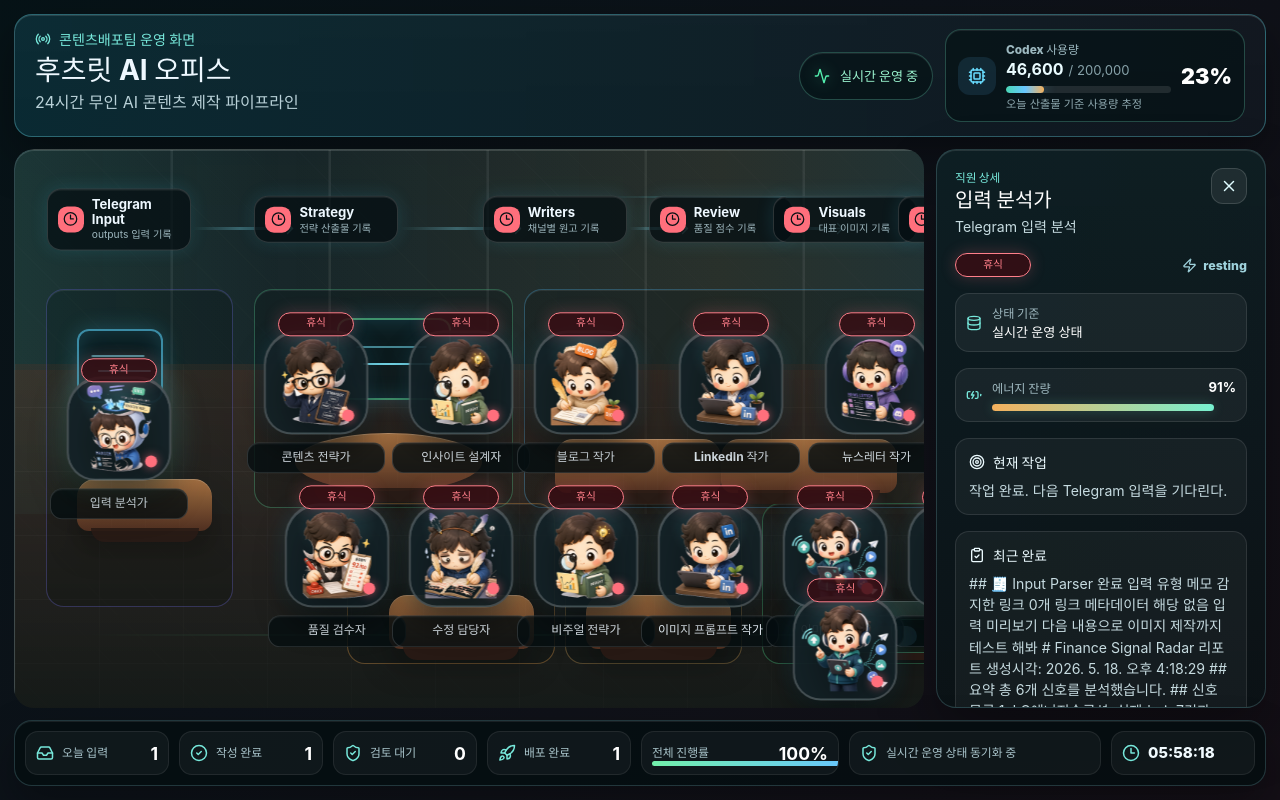
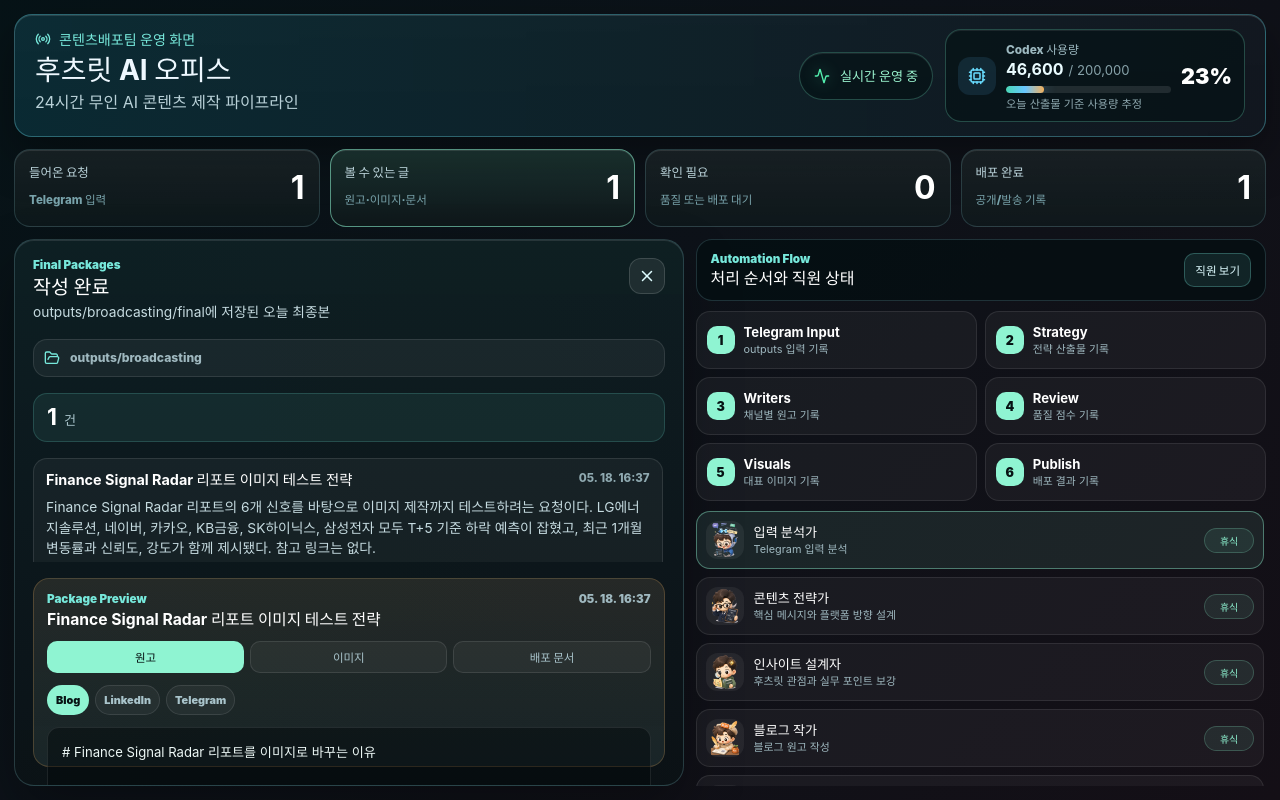
Before and after one commit to reset980reset980/chutzrit-ai-office, a React (Vite) app in the folder apps/office-dashboard/: page / in a window 1280 px wide. Built offline with nearby package versions, Linux system fonts and the light colour scheme.

Commit message:
Simplify office dashboard UX

```diff
--- a/apps/office-dashboard/src/components/OfficeDashboard.tsx
+++ b/apps/office-dashboard/src/components/OfficeDashboard.tsx
@@ -1,27 +1,15 @@
-import { useEffect, useState } from "react";
+import { useState } from "react";
 import type { MetricKey } from "../types";
 import { officeStatus } from "../data/officeStatus";
 import { AgentDetailPanel } from "./AgentDetailPanel";
-import { BottomStatusBar } from "./BottomStatusBar";
 import { MetricDetailPanel } from "./MetricDetailPanel";
 import { OfficeHeader } from "./OfficeHeader";
-import { OfficeMap } from "./OfficeMap";
 
 export function OfficeDashboard() {
   const [selectedAgentId, setSelectedAgentId] = useState(
     officeStatus.agents[0]?.id ?? ""
   );
-  const [selectedMetric, setSelectedMetric] = useState<MetricKey | null>(null);
-  const [now, setNow] = useState(() => new Date());
-
-  useEffect(() => {
-    const interval = window.setInterval(() => {
-      setNow(new Date());
-    }, 1000);
-
-    return () => window.clearInterval(interval);
-  }, []);
-
+  const [selectedMetric, setSelectedMetric] = useState<MetricKey | null>("completed");
   const selectedAgent =
     officeStatus.agents.find((agent) => agent.id === selectedAgentId) ??
     officeStatus.agents[0];
@@ -49,34 +37,110 @@ export function OfficeDashboard() {
         liveStatusAvailable={officeStatus.dataSource.liveStatusAvailable}
       />
 
+      <section className="overview-strip" aria-label="오늘 콘텐츠 상태">
+        <button
+          className={["overview-card", selectedMetric === "inputs" ? "overview-card--active" : ""].join(" ")}
+          type="button"
+          onClick={() => handleSelectMetric("inputs")}
+        >
+          <span>들어온 요청</span>
+          <strong>{officeStatus.metrics.todayInputs}</strong>
+          <small>Telegram 입력</small>
+        </button>
+        <button
+          className={["overview-card", selectedMetric === "completed" ? "overview-card--active" : ""].join(" ")}
+          type="button"
+          onClick={() => handleSelectMetric("completed")}
+        >
+          <span>볼 수 있는 글</span>
+          <strong>{officeStatus.metrics.completedContents}</strong>
+          <small>원고·이미지·문서</small>
+        </button>
+        <button
+          className={["overview-card", selectedMetric === "review" ? "overview-card--active" : ""].join(" ")}
+          type="button"
+          onClick={() => handleSelectMetric("review")}
+        >
+          <span>확인 필요</span>
+          <strong>{officeStatus.metrics.reviewQueue}</strong>
+          <small>품질 또는 배포 대기</small>
+        </button>
+        <button
+          className={["overview-card", selectedMetric === "published" ? "overview-card--active" : ""].join(" ")}
+          type="button"
+          onClick={() => handleSelectMetric("published")}
+        >
+          <span>배포 완료</span>
+          <strong>{officeStatus.metrics.published}</strong>
+          <small>공개/발송 기록</small>
+        </button>
+      </section>
+
       <div className="dashboard-layout">
-        <OfficeMap
-          agents={officeStatus.agents}
-          pipelineStages={officeStatus.pipelineStages}
-          selectedAgentId={selectedAgent?.id ?? ""}
-          onSelectAgent={handleSelectAgent}
-        />
-        {selectedMetric && selectedMetricDetail ? (
+        <section className="workbench-panel" aria-label="콘텐츠 산출물 확인">
+          {selectedMetric && selectedMetricDetail ? (
           <MetricDetailPanel
             dataSource={officeStatus.dataSource}
             detail={selectedMetricDetail}
             metricKey={selectedMetric}
-            onClose={() => setSelectedMetric(null)}
+            onClose={() => setSelectedMetric("completed")}
           />
-        ) : selectedAgent ? (
+          ) : selectedAgent ? (
           <AgentDetailPanel
             agent={selectedAgent}
-            onClose={() => setSelectedAgentId("")}
+            onClose={() => setSelectedMetric("completed")}
           />
-        ) : null}
+          ) : null}
+        </section>
+        <section className="automation-panel" aria-label="자동화 진행 상태">
+          <div className="automation-panel__heading">
+            <div>
+              <span className="agent-detail-panel__eyebrow">Automation Flow</span>
+              <h2>처리 순서와 직원 상태</h2>
+            </div>
+            <button
+              className="automation-panel__reset"
+              type="button"
+              onClick={() => handleSelectAgent(officeStatus.agents[0]?.id ?? "")}
+            >
+              직원 보기
+            </button>
+          </div>
+          <div className="pipeline-checklist" aria-label="콘텐츠 처리 순서">
+            {officeStatus.pipelineStages.map((stage, index) => (
+              <div className={`pipeline-checklist__item pipeline-checklist__item--${stage.status.toLowerCase()}`} key={stage.id}>
+                <span>{index + 1}</span>
+                <div>
+                  <strong>{stage.label}</strong>
+                  <small>{stage.detail}</small>
+                </div>
+              </div>
+            ))}
+          </div>
+          <div className="agent-compact-list" aria-label="직원별 상태">
+            {officeStatus.agents.map((agent) => (
+              <button
+                className={[
+                  "agent-compact-card",
+                  `agent-compact-card--${agent.status.toLowerCase()}`,
+                  selectedAgent?.id === agent.id ? "agent-compact-card--active" : ""
+                ].join(" ")}
+                key={agent.id}
+                type="button"
+                onClick={() => handleSelectAgent(agent.id)}
+              >
+                <img alt="" src={agent.avatar} />
+                <span>
+                  <strong>{agent.name}</strong>
+                  <small>{agent.role}</small>
+                </span>
+                <em>{agent.status === "IDLE" ? "휴식" : agent.status}</em>
+              </button>
+            ))}
+          </div>
+        </section>
       </div>
 
-      <BottomStatusBar
-        metrics={officeStatus.metrics}
-        now={now}
-        selectedMetric={selectedMetric}
-        onSelectMetric={handleSelectMetric}
-      />
     </main>
   );
 }
--- a/apps/office-dashboard/src/styles.css
+++ b/apps/office-dashboard/src/styles.css
@@ -222,11 +222,235 @@ button {
 
 .dashboard-layout {
   display: grid;
-  grid-template-columns: minmax(0, 1fr) 330px;
+  grid-template-columns: minmax(520px, 1.08fr) minmax(430px, 0.92fr);
   gap: 12px;
   align-items: stretch;
   min-height: 0;
   flex: 1;
+}
+
+.overview-strip {
+  display: grid;
+  grid-template-columns: repeat(4, minmax(0, 1fr));
+  gap: 10px;
+}
+
+.overview-card {
+  display: grid;
+  grid-template-columns: 1fr auto;
+  gap: 4px 10px;
+  min-height: 78px;
+  padding: 13px 14px;
+  text-align: left;
+  color: #eafcff;
+  border: 1px solid rgba(132, 196, 204, 0.2);
+  border-radius: 16px;
+  background:
+    linear-gradient(180deg, rgba(255, 255, 255, 0.075), rgba(255, 255, 255, 0.035)),
+    rgba(4, 14, 17, 0.72);
+  cursor: pointer;
+  box-shadow: inset 0 1px 0 rgba(255, 255, 255, 0.1);
+}
+
+.overview-card:hover,
+.overview-card--active {
+  border-color: rgba(143, 244, 210, 0.55);
+  background:
+    linear-gradient(180deg, rgba(143, 244, 210, 0.14), rgba(255, 255, 255, 0.04)),
+    rgba(4, 14, 17, 0.8);
+}
+
+.overview-card span {
+  color: #b9d1d8;
+  font-size: 0.78rem;
+  font-weight: 900;
+}
+
+.overview-card strong {
+  grid-row: 1 / span 2;
+  grid-column: 2;
+  align-self: center;
+  color: #ffffff;
+  font-size: 2rem;
+  line-height: 1;
+}
+
+.overview-card small {
+  color: #78a2aa;
+  font-size: 0.72rem;
+  font-weight: 800;
+}
+
+.workbench-panel,
+.automation-panel {
+  min-width: 0;
+  min-height: 0;
+}
+
+.workbench-panel {
+  display: grid;
+}
+
+.workbench-panel .metric-detail-panel,
+.workbench-panel .agent-detail-panel {
+  height: 100%;
+}
+
+.automation-panel {
+  display: grid;
+  grid-template-rows: auto auto minmax(0, 1fr);
+  gap: 10px;
+}
+
+.automation-panel__heading {
+  display: flex;
+  align-items: center;
+  justify-content: space-between;
+  gap: 10px;
+  padding: 12px 14px;
+  border: 1px solid rgba(132, 196, 204, 0.2);
+  border-radius: 16px;
+  background: rgba(4, 14, 17, 0.72);
+}
+
+.automation-panel__heading h2 {
+  margin: 3px 0 0;
+  color: #ffffff;
+  font-size: 1rem;
+  line-height: 1.2;
+}
+
+.automation-panel__reset {
+  flex: 0 0 auto;
+  min-height: 34px;
+  padding: 7px 10px;
+  border: 1px solid rgba(119, 232, 219, 0.28);
+  border-radius: 10px;
+  color: #dffcff;
+  background: rgba(119, 232, 219, 0.1);
+  font-size: 0.72rem;
+  font-weight: 900;
+  cursor: pointer;
+}
+
+.pipeline-checklist,
+.agent-compact-list {
+  display: grid;
+  gap: 8px;
+  min-width: 0;
+}
+
+.pipeline-checklist {
+  grid-template-columns: repeat(2, minmax(0, 1fr));
+}
+
+.pipeline-checklist__item {
+  display: grid;
+  grid-template-columns: auto 1fr;
+  gap: 9px;
+  align-items: center;
+  min-height: 58px;
+  padding: 10px;
+  border: 1px solid rgba(255, 255, 255, 0.09);
+  border-radius: 14px;
+  background: rgba(255, 255, 255, 0.045);
+}
+
+.pipeline-checklist__item > span {
+  display: grid;
+  place-items: center;
+  width: 28px;
+  height: 28px;
+  border-radius: 10px;
+  color: #071314;
+  background: #8ff4d2;
+  font-size: 0.78rem;
+  font-weight: 900;
+}
+
+.pipeline-checklist__item--working > span {
+  background: #f4b15d;
+}
+
+.pipeline-checklist__item--error > span {
+  color: #ffffff;
+  background: #ff6f7c;
+}
+
+.pipeline-checklist__item strong,
+.agent-compact-card strong {
+  display: block;
+  color: #ffffff;
+  font-size: 0.82rem;
+  line-height: 1.25;
+}
+
+.pipeline-checklist__item small,
+.agent-compact-card small {
+  display: block;
+  margin-top: 2px;
+  color: #9fb8bf;
+  font-size: 0.68rem;
+  line-height: 1.25;
+}
+
+.agent-compact-list {
+  overflow: auto;
+  padding-right: 2px;
+}
+
+.agent-compact-card {
+  display: grid;
+  grid-template-columns: auto minmax(0, 1fr) auto;
+  gap: 10px;
+  align-items: center;
+  min-height: 58px;
+  padding: 9px;
+  text-align: left;
+  color: inherit;
+  border: 1px solid rgba(255, 255, 255, 0.09);
+  border-radius: 14px;
+  background: rgba(255, 255, 255, 0.045);
+  cursor: pointer;
+}
+
+.agent-compact-card:hover,
+.agent-compact-card--active {
+  border-color: rgba(143, 244, 210, 0.42);
+  background: rgba(143, 244, 210, 0.09);
+}
+
+.agent-compact-card img {
+  width: 38px;
+  height: 38px;
+  object-fit: contain;
+  border-radius: 12px;
+  background: rgba(255, 255, 255, 0.06);
+}
+
+.agent-compact-card em {
+  min-width: 50px;
+  padding: 4px 7px;
+  border-radius: 999px;
+  color: #8ff4d2;
+  background: rgba(143, 244, 210, 0.08);
+  border: 1px solid rgba(143, 244, 210, 0.22);
+  font-size: 0.62rem;
+  font-style: normal;
+  font-weight: 900;
+  text-align: center;
+}
+
+.agent-compact-card--working em {
+  color: #ffd48f;
+  border-color: rgba(244, 177, 93, 0.32);
+  background: rgba(244, 177, 93, 0.1);
+}
+
+.agent-compact-card--error em {
+  color: #ffb8bf;
+  border-color: rgba(255, 111, 124, 0.36);
+  background: rgba(255, 111, 124, 0.1);
 }
 
 .office-map-shell {
@@ -1562,12 +1786,23 @@ button {
   }
 
   .office-header,
+  .overview-strip,
   .dashboard-layout {
     min-width: 0;
   }
 
+  .overview-strip {
+    grid-template-columns: repeat(2, minmax(0, 1fr));
+  }
+
   .dashboard-layout {
     grid-template-columns: 1fr;
+  }
+
+  .automation-panel .office-stage {
+    min-width: 0;
+    height: 440px;
+    min-height: 0;
   }
 
   .agent-detail-panel {
@@ -1681,16 +1916,70 @@ button {
     gap: 10px;
   }
 
+  .overview-strip {
+    grid-template-columns: repeat(2, minmax(0, 1fr));
+    gap: 8px;
+  }
+
+  .overview-card {
+    min-height: 68px;
+    padding: 11px;
+    border-radius: 14px;
+  }
+
+  .overview-card span {
+    font-size: 0.72rem;
+  }
+
+  .overview-card strong {
+    font-size: 1.65rem;
+  }
+
+  .overview-card small {
+    font-size: 0.66rem;
+  }
+
+  .automation-panel {
+    order: 2;
+  }
+
+  .workbench-panel {
+    order: 1;
+  }
+
+  .automation-panel__heading {
+    padding: 10px 12px;
+    border-radius: 14px;
+  }
+
+  .automation-panel__heading h2 {
+    font-size: 0.9rem;
+  }
+
+  .pipeline-checklist {
+    grid-template-columns: 1fr;
+  }
+
+  .agent-compact-list {
+    max-height: 430px;
+    overflow: auto;
+  }
+
+  .agent-compact-card {
+    min-height: 54px;
+    border-radius: 13px;
+  }
+
   .office-map-shell {
     width: 100%;
-    overflow: hidden;
+    overflow: auto;
     border-radius: 16px;
   }
 
   .office-stage {
     width: 100%;
     min-width: 0;
-    height: 360px;
+    height: 300px;
     min-height: 0;
     border-radius: 16px;
   }
```
